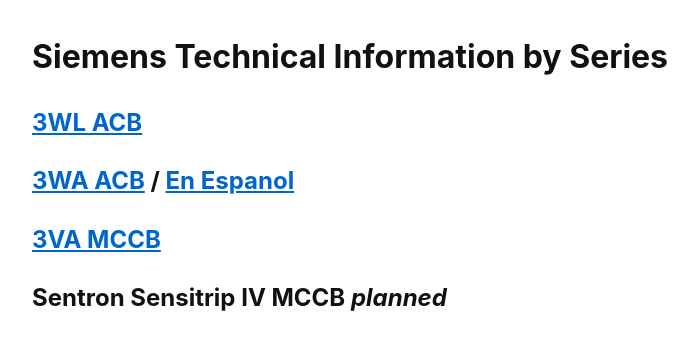
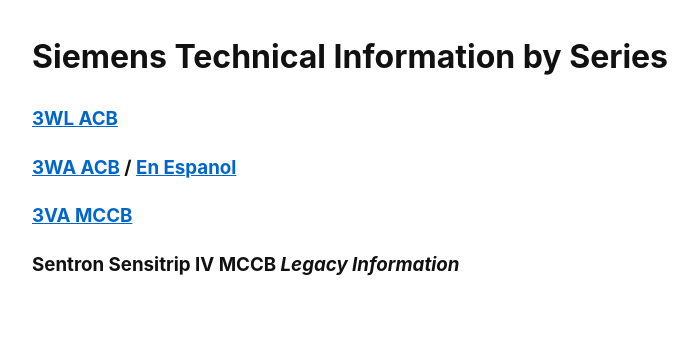
Before and after one commit to epecsupport/Service, a Jekyll site: the page built from siemens.md, in a window 1280 px wide. Shown: the top 350 px of the page, without its empty margins (108-806 px from the left). Built offline with Jekyll 4.4.1, drawn with Linux system fonts in a browser that asks for light colours.

Commit message:
Update siemens.md

```diff
--- a/siemens.md
+++ b/siemens.md
@@ -6,10 +6,10 @@ autolink: true
 
 # Siemens Technical Information by Series
 
-## [3WL ACB](3WL.html)
+### [3WL ACB](3WL.html)
 
-## [3WA ACB](3WA.html) / [En Espanol](3WA_ES.html)
+### [3WA ACB](3WA.html) / [En Espanol](3WA_ES.html)
 
-## [3VA MCCB](3VA.html)
+### [3VA MCCB](3VA.html)
 
-## Sentron Sensitrip IV MCCB *planned*
+### Sentron Sensitrip IV MCCB *Legacy Information*
```
